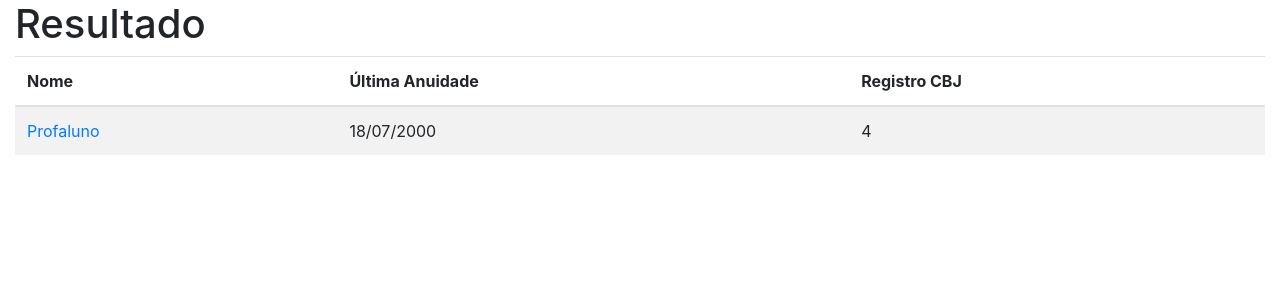
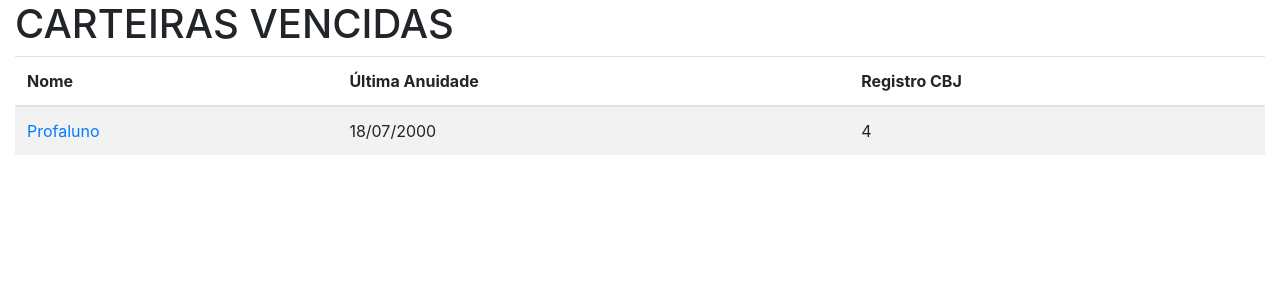
Before and after one commit to paulo0barboosa/judocas, a Django app: page /core/list_filiacao/ in a window 1280 px wide. Shown: the part 56-356 px from the top of the page. Run offline with Django 3.2, Linux system fonts and the light colour scheme; data comes from the database, SQL or seed files in the repository; data that the repository does not hold is empty; some libraries are stand-ins or nearby versions.

Commit message:
teste deploy automatico

```diff
--- a/core/templates/core/list_carteira_filiacao.html
+++ b/core/templates/core/list_carteira_filiacao.html
@@ -4,7 +4,7 @@
 
 {% include 'core/menu.html' %}
 
-<h1>Resultado</h1>
+<h1>CARTEIRAS VENCIDAS</h1>
 
 <table class="table table-striped">
   <thead>
```
Also changed, not shown: 3 other files.
